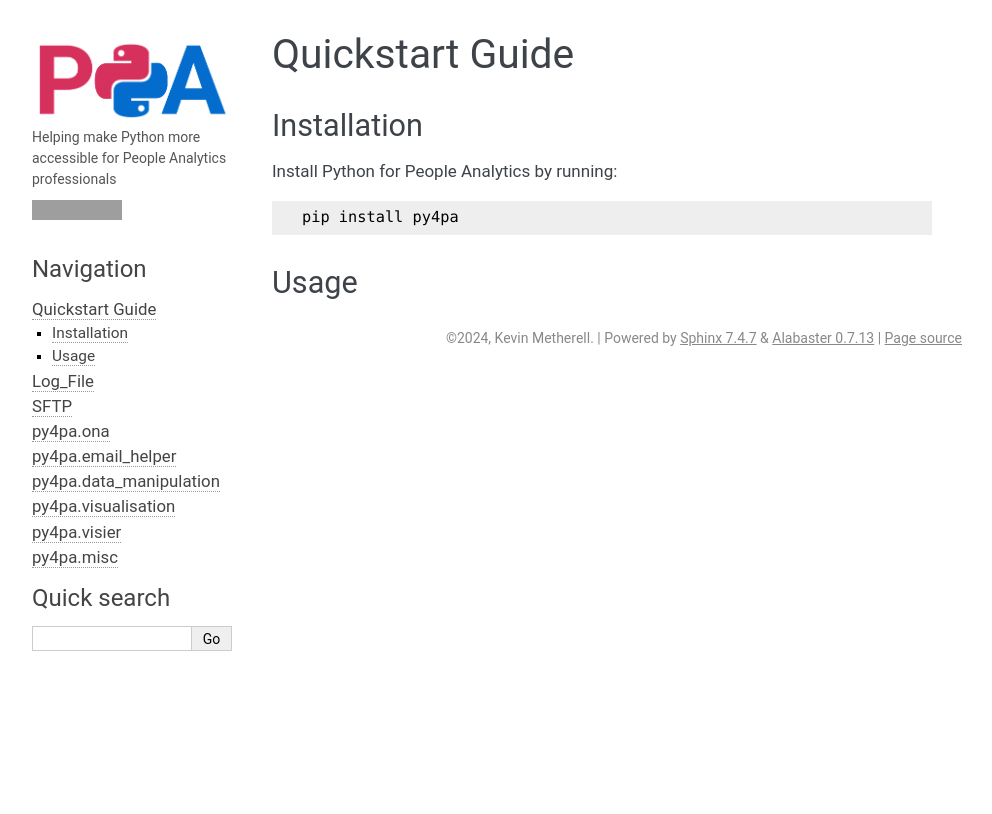
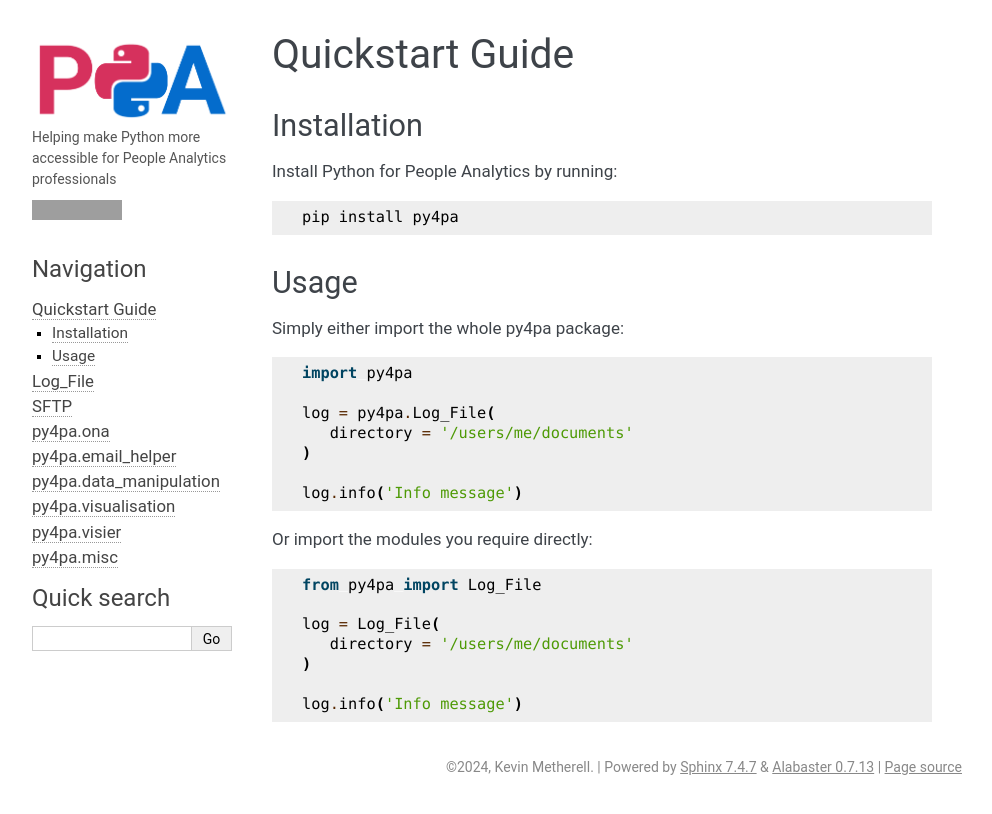
Before and after one commit to kammetherell/py4pa, a Sphinx documentation site: the page built from docs/source/usage/quickstart.rst, in a window 1280 px wide. Shown: the top 814 px of the page, without its empty margins (148-1140 px from the left). Built offline with Sphinx 7.4.7, drawn with Linux system fonts in a browser that asks for light colours; pages that are not in the unit, such as notebooks, are missing from menus; grey boxes are pictures that could not be loaded.

Commit message:
add usage docs

```diff
--- a/docs/source/usage/quickstart.rst
+++ b/docs/source/usage/quickstart.rst
@@ -10,3 +10,23 @@ Install Python for People Analytics by running::
 
 Usage
 -----
+
+Simply either import the whole py4pa package::
+
+   import py4pa
+
+   log = py4pa.Log_File(
+      directory = '/users/me/documents'
+   )
+
+   log.info('Info message')
+
+Or import the modules you require directly::
+
+   from py4pa import Log_File
+
+   log = Log_File(
+      directory = '/users/me/documents'
+   )
+
+   log.info('Info message')
```
